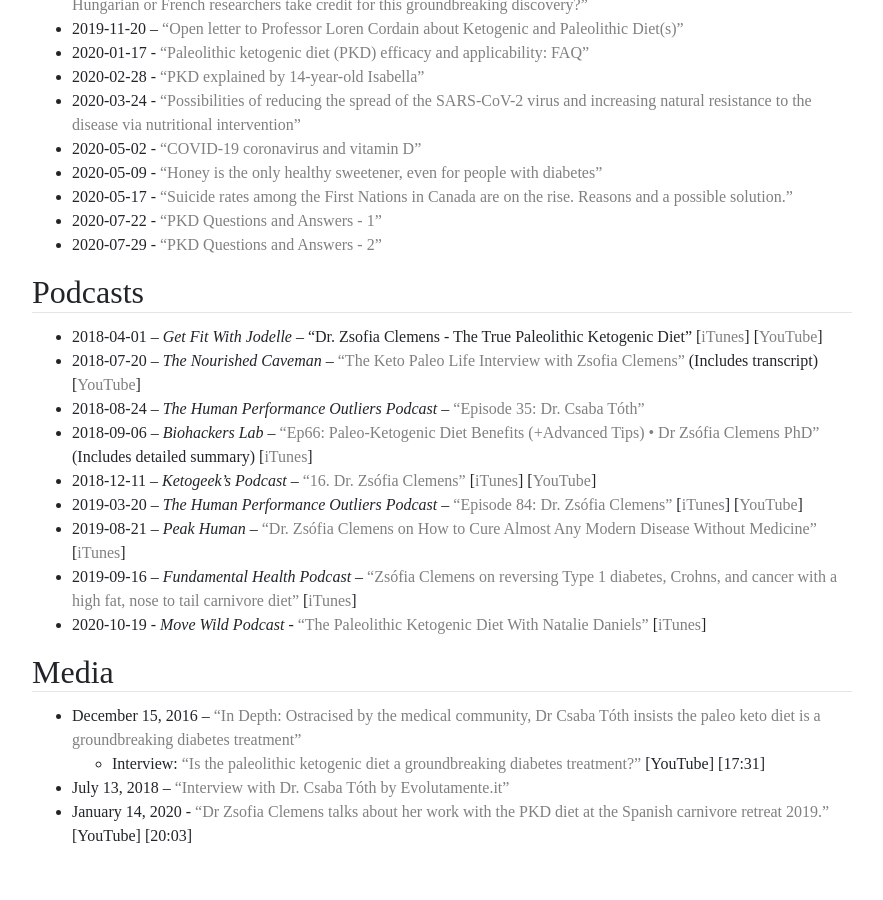
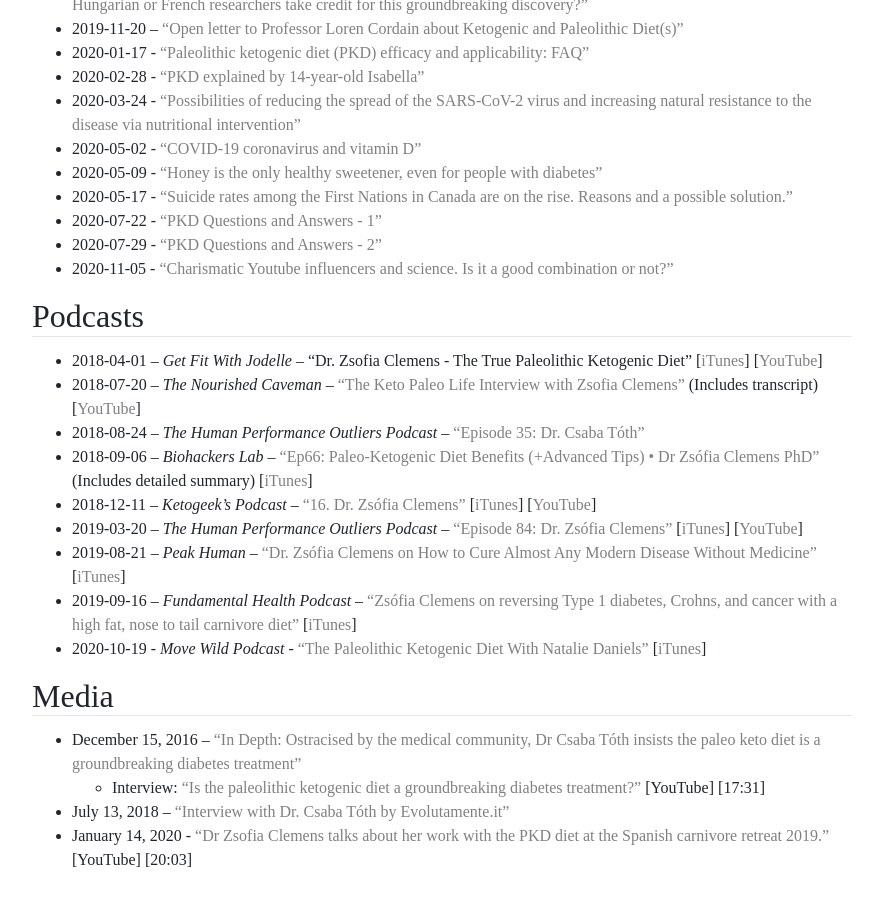
Before and after one commit to bitstein/justmeat.co, a Jekyll site: the page built from wiki/pages/pkd.md, in a window 1280 px wide and 900 px high, scrolled down 5098 px. Shown: the whole window, without its empty margins (198-1081 px from the left). Built offline with Jekyll 4.4.1, drawn with Linux system fonts in a browser that asks for light colours; nearby versions of some CDN libraries; some web fonts are replaced.

Commit message:
Update pkd

```diff
--- a/wiki/pages/pkd.md
+++ b/wiki/pages/pkd.md
@@ -135,6 +135,7 @@
 * 2020-05-17 - [“Suicide rates among the First Nations in Canada are on the rise. Reasons and a possible solution.”](https://www.paleomedicina.com/en/suicide_first_nations_canada_rise)
 * 2020-07-22 - [“PKD Questions and Answers - 1”](https://www.paleomedicina.com/en/questions)
 * 2020-07-29 - [“PKD Questions and Answers - 2”](https://www.paleomedicina.com/en/questions_and_answers_2)
+* 2020-11-05 - [“Charismatic Youtube influencers and science. Is it a good combination or not?”](https://www.paleomedicina.com/en/charismatic_youtube_influencers_and_science)
 
 ## Podcasts
 
```
